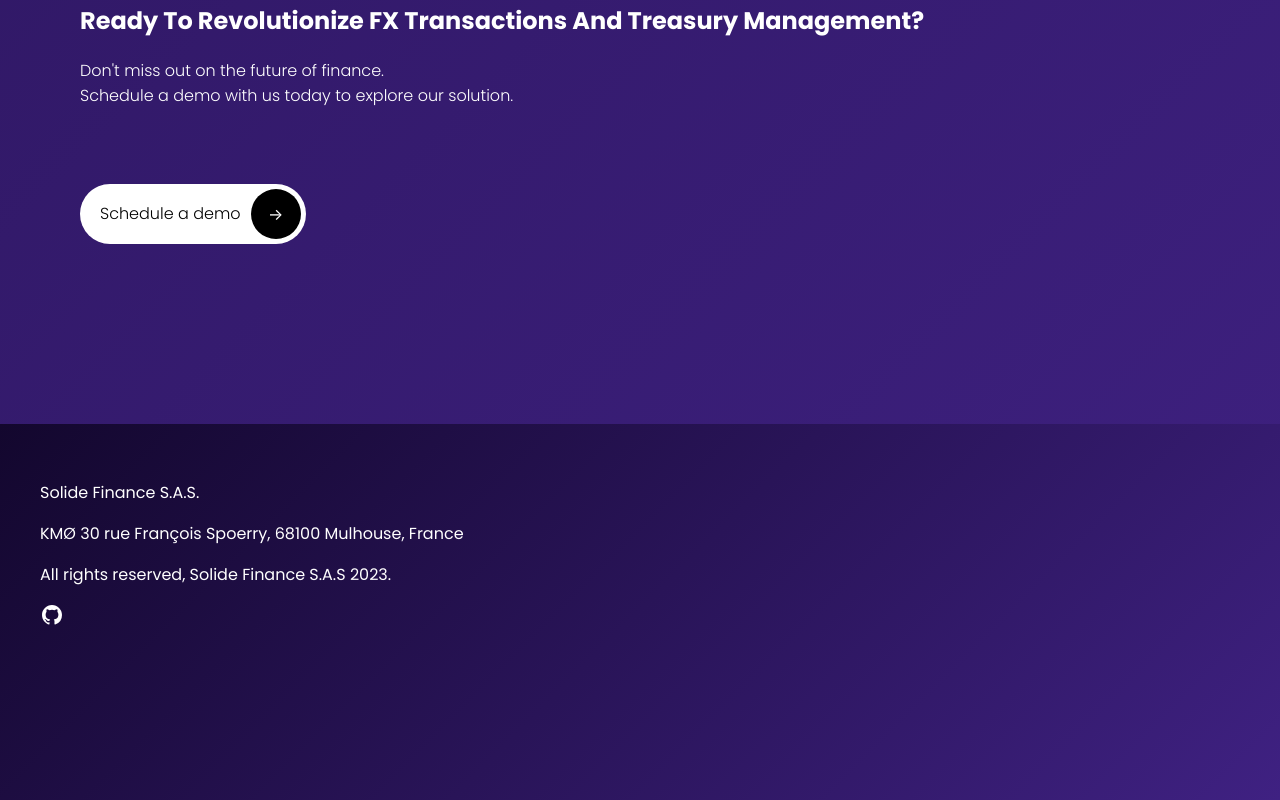
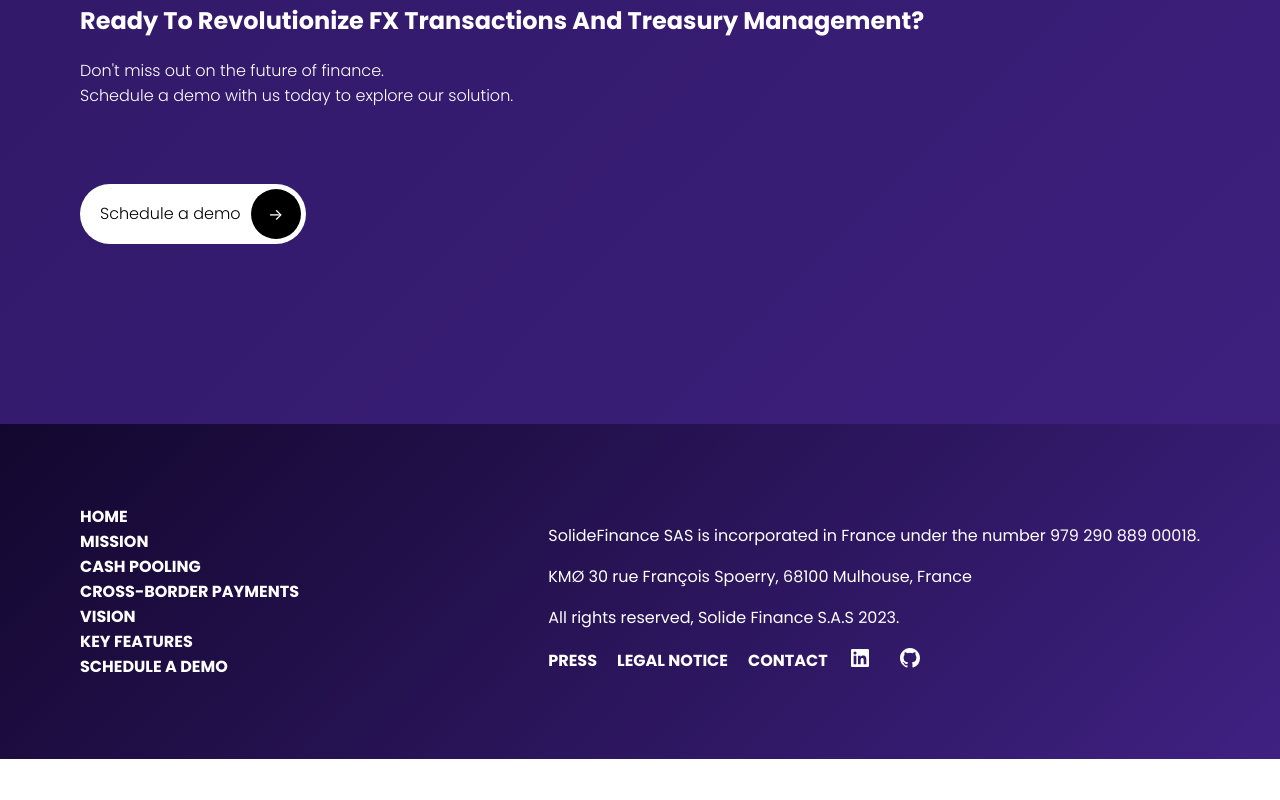
Before and after one commit to solide-finance/homepage, a React (Vite) app: page / in a window 1280 px wide. Shown: the part 4638-5438 px from the top of the page. After the commit the page ends 5397 px from the top, so only its background shows below. Built offline with nearby package versions, Linux system fonts and the light colour scheme.

Commit message:
Add footer

```diff
--- a/src/components/FooterComponent/FooterComponent.scss
+++ b/src/components/FooterComponent/FooterComponent.scss
@@ -1,10 +1,61 @@
 @import "../../utils/variables.scss";
 
 footer {
-  padding: 4rem;
+  margin: 0;
+  padding: 0;
+
   background: $brand-linear-gradient;
+
+  .content {
+    display: flex;
+    max-width: 1280px;
+    margin: 0 auto;
+    padding: 8rem;
+    justify-content: space-between;
+  }
+
+  nav {
+    display: flex;
+    flex-direction: column;
+    align-self: center;
+  }
+
+  .mentions {
+    align-self: center;
+  }
+
+  a {
+    text-transform: uppercase;
+    font-weight: 700;
+    color: white;
+    text-decoration: none;
+    text-wrap: nowrap;
+
+    &:hover {
+      text-decoration: underline;
+    }
+  }
 
   .social-link {
     fill: white;
   }
+
+  svg {
+    display: flex;
+    align-items: center;
+    justify-content: center;
+    height: 3rem;
+    width: 3rem;
+  }
+
+  .links {
+    display: flex;
+    flex-direction: row;
+
+    align-items: center;
+
+    a {
+      margin-right: 2rem;
+    }
+  }
 }
--- a/src/components/FooterComponent/FooterComponent.tsx
+++ b/src/components/FooterComponent/FooterComponent.tsx
@@ -5,15 +5,42 @@ export default function FooterComponent() {
 
   return (
     <footer>
-      <p>Solide Finance S.A.S.</p>
+      <div className="content">
+        <nav>
+          <a href="#top">Home</a>
+          <a href="#mission">Mission</a>
+          <a href="#product">Cash pooling</a>
+          <a href="#cross-border">Cross-border payments</a>
+          <a href="#vision">vision</a>
+          <a href="#features">Key features</a>
+          <a href="#cta">Schedule a demo</a>
+        </nav>
+        <div className="mentions">
+          <p>SolideFinance SAS is incorporated in France under the number 979 290 889 00018.</p>
           <p>KMØ 30 rue François Spoerry, 68100 Mulhouse, France</p>
           <p>All rights reserved, Solide Finance S.A.S {year}.</p>
 
-      <a aria-label="Solide Finance SAS" href="https://github.com/solide-finance" title="Visite our GitHub">
+          <div className="links">
+            <a href="/pressbook.pdf">Press</a>
+            <a href="/">Legal notice</a>
+            <a href="mailto:hello@solide.fi">contact</a>
+            <a
+              aria-label="Solide Finance LinkedIn"
+              href="https://www.linkedin.com/company/solide-fi"
+              title="Visit our LinkedIn"
+            >
+              <svg aria-hidden="true" className="social-link">
+                <path d="M18.335 18.339H15.67v-4.177c0-.996-.02-2.278-1.39-2.278-1.389 0-1.601 1.084-1.601 2.205v4.25h-2.666V9.75h2.56v1.17h.035c.358-.674 1.228-1.387 2.528-1.387 2.7 0 3.2 1.778 3.2 4.091v4.715zM7.003 8.575a1.546 1.546 0 01-1.548-1.549 1.548 1.548 0 111.547 1.549zm1.336 9.764H5.666V9.75H8.34v8.589zM19.67 3H4.329C3.593 3 3 3.58 3 4.297v15.406C3 20.42 3.594 21 4.328 21h15.338C20.4 21 21 20.42 21 19.703V4.297C21 3.58 20.4 3 19.666 3h.003z"></path>
+              </svg>
+            </a>
+            <a aria-label="Solide Finance GitHub" href="https://github.com/solide-finance" title="Visit our GitHub">
               <svg aria-hidden="true" className="social-link">
                 <path d="M12 2C6.477 2 2 6.484 2 12.017c0 4.425 2.865 8.18 6.839 9.504.5.092.682-.217.682-.483 0-.237-.008-.868-.013-1.703-2.782.605-3.369-1.343-3.369-1.343-.454-1.158-1.11-1.466-1.11-1.466-.908-.62.069-.608.069-.608 1.003.07 1.531 1.032 1.531 1.032.892 1.53 2.341 1.088 2.91.832.092-.647.35-1.088.636-1.338-2.22-.253-4.555-1.113-4.555-4.951 0-1.093.39-1.988 1.029-2.688-.103-.253-.446-1.272.098-2.65 0 0 .84-.27 2.75 1.026A9.564 9.564 0 0 1 12 6.844a9.59 9.59 0 0 1 2.504.337c1.909-1.296 2.747-1.027 2.747-1.027.546 1.379.202 2.398.1 2.651.64.7 1.028 1.595 1.028 2.688 0 3.848-2.339 4.695-4.566 4.943.359.309.678.92.678 1.855 0 1.338-.012 2.419-.012 2.747 0 .268.18.58.688.482A10.02 10.02 0 0 0 22 12.017C22 6.484 17.522 2 12 2Z"></path>
               </svg>
             </a>
+          </div>
+        </div>
+      </div>
     </footer>
   );
 }
--- a/src/components/HeaderComponent/HeaderComponent.tsx
+++ b/src/components/HeaderComponent/HeaderComponent.tsx
@@ -23,7 +23,8 @@ export default function HeaderComponent() {
     <header className={cx("header-component", { "is-scrolled": hasScrolled })}>
       <h1>
         <a href="#top">
-          <img src={sflogo} alt="logo"/>SolideFinance
+          <img src={sflogo} alt="logo" />
+          SolideFinance
         </a>
       </h1>
       <nav>
--- a/src/pages/Portal/CallToActionComponent.tsx
+++ b/src/pages/Portal/CallToActionComponent.tsx
@@ -1,6 +1,10 @@
-export default function CallToActionComponent() {
+interface CallToActionComponentProps {
+  nav: string;
+}
+
+export default function CallToActionComponent({ nav }: CallToActionComponentProps) {
   return (
-    <div className="call-to-action-component page">
+    <div className="call-to-action-component page" id={nav}>
       <h2>Ready to Revolutionize FX Transactions and Treasury Management?</h2>
       <p>
         Don't miss out on the future of finance.
--- a/src/pages/Portal/PortalPage.tsx
+++ b/src/pages/Portal/PortalPage.tsx
@@ -13,7 +13,7 @@ export default function PortalPage() {
       <ProductComponent nav="product" />
       <VisionComponent nav="vision" />
       <FeaturesComponent nav="features" />
-      <CallToActionComponent />
+      <CallToActionComponent nav="cta" />
     </>
   );
 }
--- a/src/pages/Portal/ProductComponent.tsx
+++ b/src/pages/Portal/ProductComponent.tsx
@@ -30,10 +30,10 @@ export default function ProductComponent({ nav }: ProductComponentProps) {
             </p>
           </details>
         </div>
-        <img src={cashpool} className="illustration" alt="cashpool"/>
+        <img src={cashpool} className="illustration" alt="cashpool" />
       </div>
-      <div className="product-component page">
-        <img src={crossborderpayments} className="illustration" alt="cross-border payments"/>
+      <div className="product-component page" id="cross-border">
+        <img src={crossborderpayments} className="illustration" alt="cross-border payments" />
         <div>
           <h3>Product</h3>
           <h2>Cross-border payments</h2>
```
Also changed, not shown: src/pages/Portal/FeaturesComponent.tsx (+25 -10 lines), 1 other file (tests, documents, lock files or other folders). Lines whose indentation alone changed are shown as unchanged.
